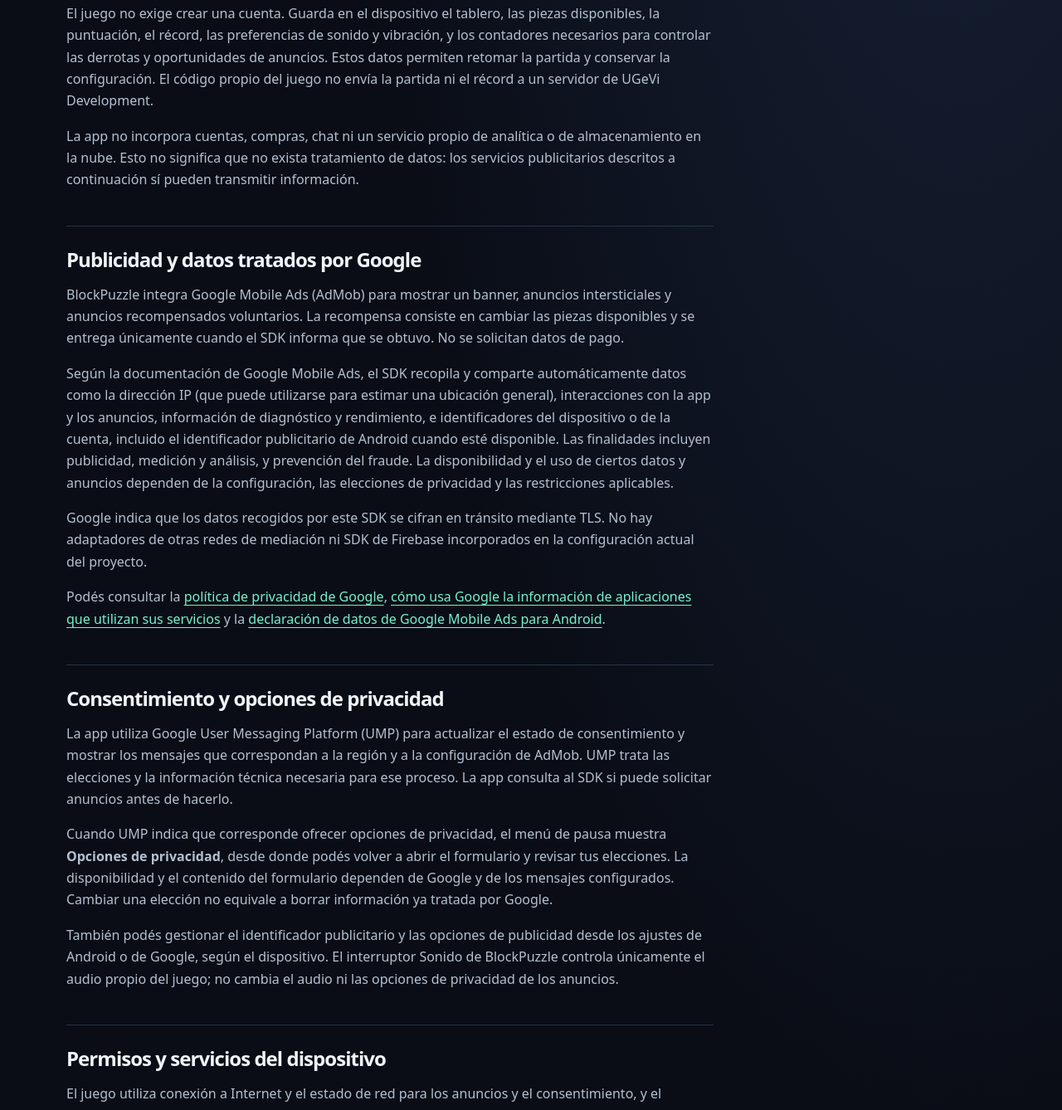
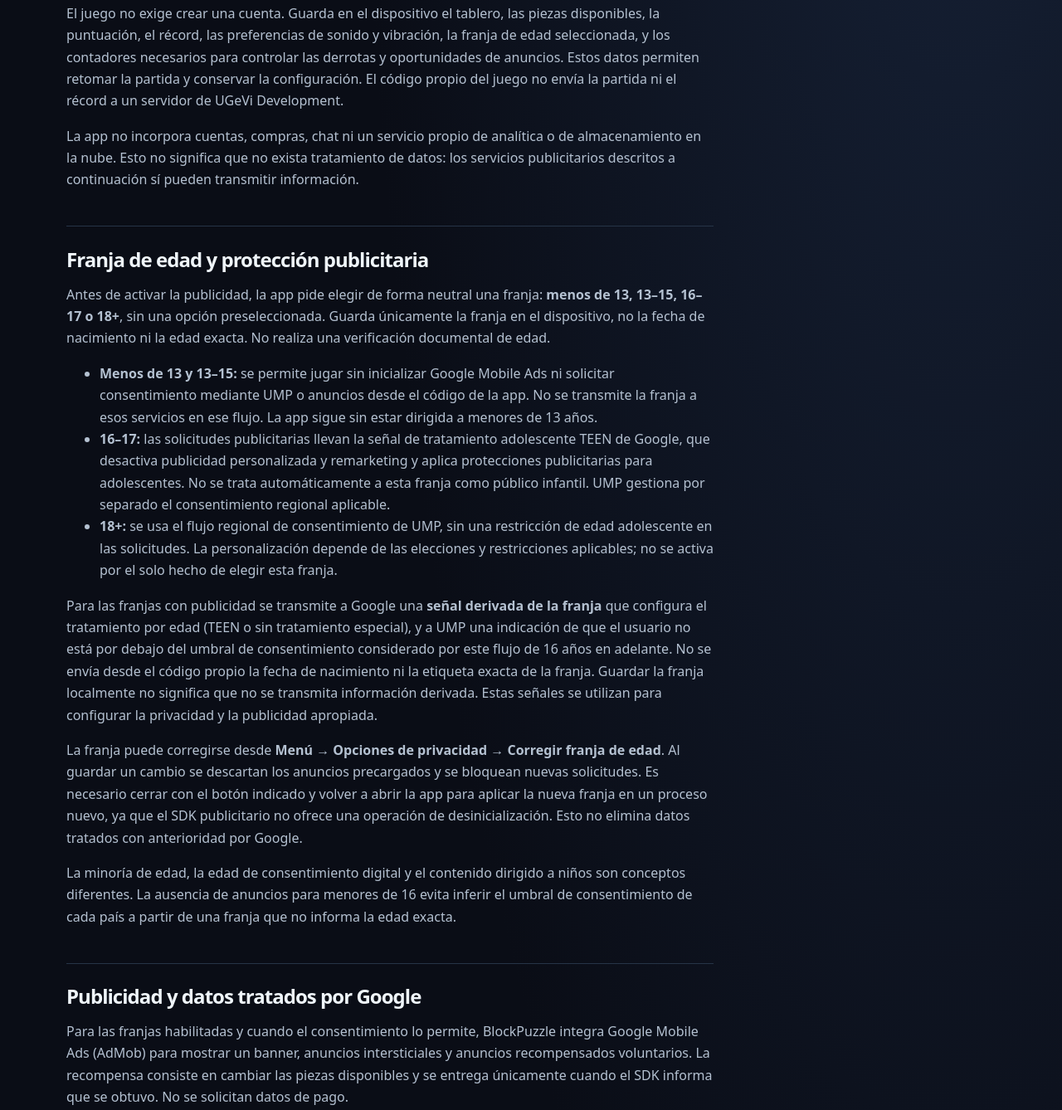
Before and after one commit to Lauta-cyber/ugevi-development-site, a plain HTML site: page privacy/blockpuzzle.html in a window 1280 px wide. Shown: the part 686-2024 px from the top of the page at 83% size. Drawn offline with Linux system fonts and the light colour scheme.

Commit message:
Document BlockPuzzle age bands and age-restricted advertising

```diff
--- a/privacy/blockpuzzle.html
+++ b/privacy/blockpuzzle.html
@@ -19,16 +19,24 @@
 <p>BlockPuzzle para Android (<strong>com.ugevi.blockpuzzle</strong>) es un juego de <strong>UGeVi Development</strong>, Argentina. Responsable: <strong>LAUTARO EZEQUIEL URQUIZA</strong>. Contacto para consultas y solicitudes de privacidad: <a href="mailto:ugevidevelopment@gmail.com">ugevidevelopment@gmail.com</a>.</p>
 <p>Esta política corresponde exclusivamente a BlockPuzzle. No sustituye la política de otros productos del desarrollador.</p></section>
 <section><h2>Partida y preferencias locales</h2>
-<p>El juego no exige crear una cuenta. Guarda en el dispositivo el tablero, las piezas disponibles, la puntuación, el récord, las preferencias de sonido y vibración, y los contadores necesarios para controlar las derrotas y oportunidades de anuncios. Estos datos permiten retomar la partida y conservar la configuración. El código propio del juego no envía la partida ni el récord a un servidor de UGeVi Development.</p>
+<p>El juego no exige crear una cuenta. Guarda en el dispositivo el tablero, las piezas disponibles, la puntuación, el récord, las preferencias de sonido y vibración, la franja de edad seleccionada, y los contadores necesarios para controlar las derrotas y oportunidades de anuncios. Estos datos permiten retomar la partida y conservar la configuración. El código propio del juego no envía la partida ni el récord a un servidor de UGeVi Development.</p>
 <p>La app no incorpora cuentas, compras, chat ni un servicio propio de analítica o de almacenamiento en la nube. Esto no significa que no exista tratamiento de datos: los servicios publicitarios descritos a continuación sí pueden transmitir información.</p></section>
+<section><h2>Franja de edad y protección publicitaria</h2>
+<p>Antes de activar la publicidad, la app pide elegir de forma neutral una franja: <strong>menos de 13, 13–15, 16–17 o 18+</strong>, sin una opción preseleccionada. Guarda únicamente la franja en el dispositivo, no la fecha de nacimiento ni la edad exacta. No realiza una verificación documental de edad.</p>
+<ul><li><strong>Menos de 13 y 13–15:</strong> se permite jugar sin inicializar Google Mobile Ads ni solicitar consentimiento mediante UMP o anuncios desde el código de la app. No se transmite la franja a esos servicios en ese flujo. La app sigue sin estar dirigida a menores de 13 años.</li>
+<li><strong>16–17:</strong> las solicitudes publicitarias llevan la señal de tratamiento adolescente TEEN de Google, que desactiva publicidad personalizada y remarketing y aplica protecciones publicitarias para adolescentes. No se trata automáticamente a esta franja como público infantil. UMP gestiona por separado el consentimiento regional aplicable.</li>
+<li><strong>18+:</strong> se usa el flujo regional de consentimiento de UMP, sin una restricción de edad adolescente en las solicitudes. La personalización depende de las elecciones y restricciones aplicables; no se activa por el solo hecho de elegir esta franja.</li></ul>
+<p>Para las franjas con publicidad se transmite a Google una <strong>señal derivada de la franja</strong> que configura el tratamiento por edad (TEEN o sin tratamiento especial), y a UMP una indicación de que el usuario no está por debajo del umbral de consentimiento considerado por este flujo de 16 años en adelante. No se envía desde el código propio la fecha de nacimiento ni la etiqueta exacta de la franja. Guardar la franja localmente no significa que no se transmita información derivada. Estas señales se utilizan para configurar la privacidad y la publicidad apropiada.</p>
+<p>La franja puede corregirse desde <strong>Menú → Opciones de privacidad → Corregir franja de edad</strong>. Al guardar un cambio se descartan los anuncios precargados y se bloquean nuevas solicitudes. Es necesario cerrar con el botón indicado y volver a abrir la app para aplicar la nueva franja en un proceso nuevo, ya que el SDK publicitario no ofrece una operación de desinicialización. Esto no elimina datos tratados con anterioridad por Google.</p>
+<p>La minoría de edad, la edad de consentimiento digital y el contenido dirigido a niños son conceptos diferentes. La ausencia de anuncios para menores de 16 evita inferir el umbral de consentimiento de cada país a partir de una franja que no informa la edad exacta.</p></section>
 <section><h2>Publicidad y datos tratados por Google</h2>
-<p>BlockPuzzle integra Google Mobile Ads (AdMob) para mostrar un banner, anuncios intersticiales y anuncios recompensados voluntarios. La recompensa consiste en cambiar las piezas disponibles y se entrega únicamente cuando el SDK informa que se obtuvo. No se solicitan datos de pago.</p>
+<p>Para las franjas habilitadas y cuando el consentimiento lo permite, BlockPuzzle integra Google Mobile Ads (AdMob) para mostrar un banner, anuncios intersticiales y anuncios recompensados voluntarios. La recompensa consiste en cambiar las piezas disponibles y se entrega únicamente cuando el SDK informa que se obtuvo. No se solicitan datos de pago.</p>
 <p>Según la documentación de Google Mobile Ads, el SDK recopila y comparte automáticamente datos como la dirección IP (que puede utilizarse para estimar una ubicación general), interacciones con la app y los anuncios, información de diagnóstico y rendimiento, e identificadores del dispositivo o de la cuenta, incluido el identificador publicitario de Android cuando esté disponible. Las finalidades incluyen publicidad, medición y análisis, y prevención del fraude. La disponibilidad y el uso de ciertos datos y anuncios dependen de la configuración, las elecciones de privacidad y las restricciones aplicables.</p>
 <p>Google indica que los datos recogidos por este SDK se cifran en tránsito mediante TLS. No hay adaptadores de otras redes de mediación ni SDK de Firebase incorporados en la configuración actual del proyecto.</p>
 <p>Podés consultar la <a href="https://policies.google.com/privacy?hl=es">política de privacidad de Google</a>, <a href="https://policies.google.com/technologies/partner-sites?hl=es">cómo usa Google la información de aplicaciones que utilizan sus servicios</a> y la <a href="https://developers.google.com/admob/android/privacy/play-data-disclosure?hl=es">declaración de datos de Google Mobile Ads para Android</a>.</p></section>
 <section><h2>Consentimiento y opciones de privacidad</h2>
 <p>La app utiliza Google User Messaging Platform (UMP) para actualizar el estado de consentimiento y mostrar los mensajes que correspondan a la región y a la configuración de AdMob. UMP trata las elecciones y la información técnica necesaria para ese proceso. La app consulta al SDK si puede solicitar anuncios antes de hacerlo.</p>
-<p>Cuando UMP indica que corresponde ofrecer opciones de privacidad, el menú de pausa muestra <strong>Opciones de privacidad</strong>, desde donde podés volver a abrir el formulario y revisar tus elecciones. La disponibilidad y el contenido del formulario dependen de Google y de los mensajes configurados. Cambiar una elección no equivale a borrar información ya tratada por Google.</p>
+<p>El menú de pausa ofrece siempre <strong>Opciones de privacidad</strong> para consultar y corregir la franja. Cuando UMP indica que corresponde, esa sección también ofrece <strong>Consentimiento de anuncios</strong> para volver a abrir el formulario y revisar tus elecciones. La disponibilidad y el contenido del formulario dependen de Google y de los mensajes configurados. Cambiar una elección no equivale a borrar información ya tratada por Google.</p>
 <p>También podés gestionar el identificador publicitario y las opciones de publicidad desde los ajustes de Android o de Google, según el dispositivo. El interruptor Sonido de BlockPuzzle controla únicamente el audio propio del juego; no cambia el audio ni las opciones de privacidad de los anuncios.</p></section>
 <section><h2>Permisos y servicios del dispositivo</h2>
 <p>El juego utiliza conexión a Internet y el estado de red para los anuncios y el consentimiento, y el permiso de vibración para los efectos hápticos opcionales. Los componentes de Google incorporan permisos de identificadores publicitarios y servicios publicitarios de Android, además de permisos técnicos para su funcionamiento. No se solicitan permisos de cámara, micrófono, contactos, ubicación precisa ni acceso general a archivos.</p>
```
